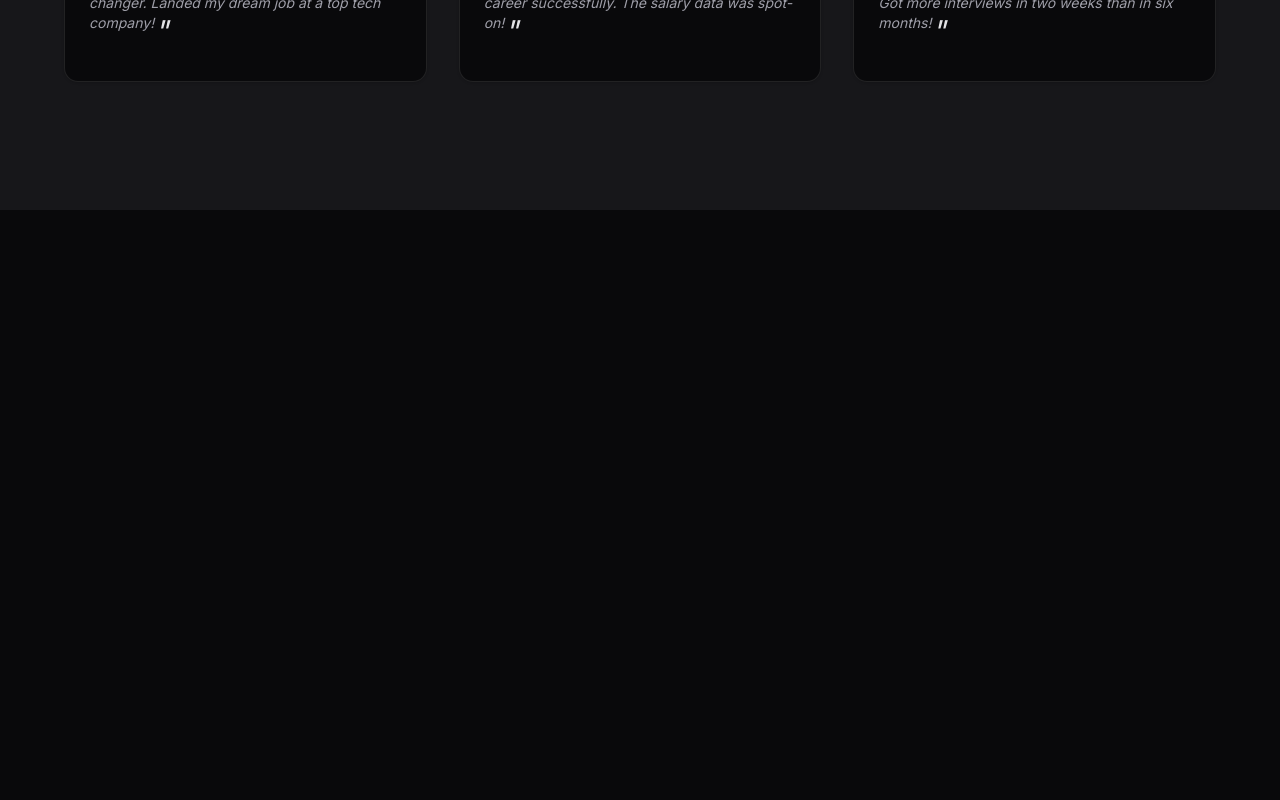
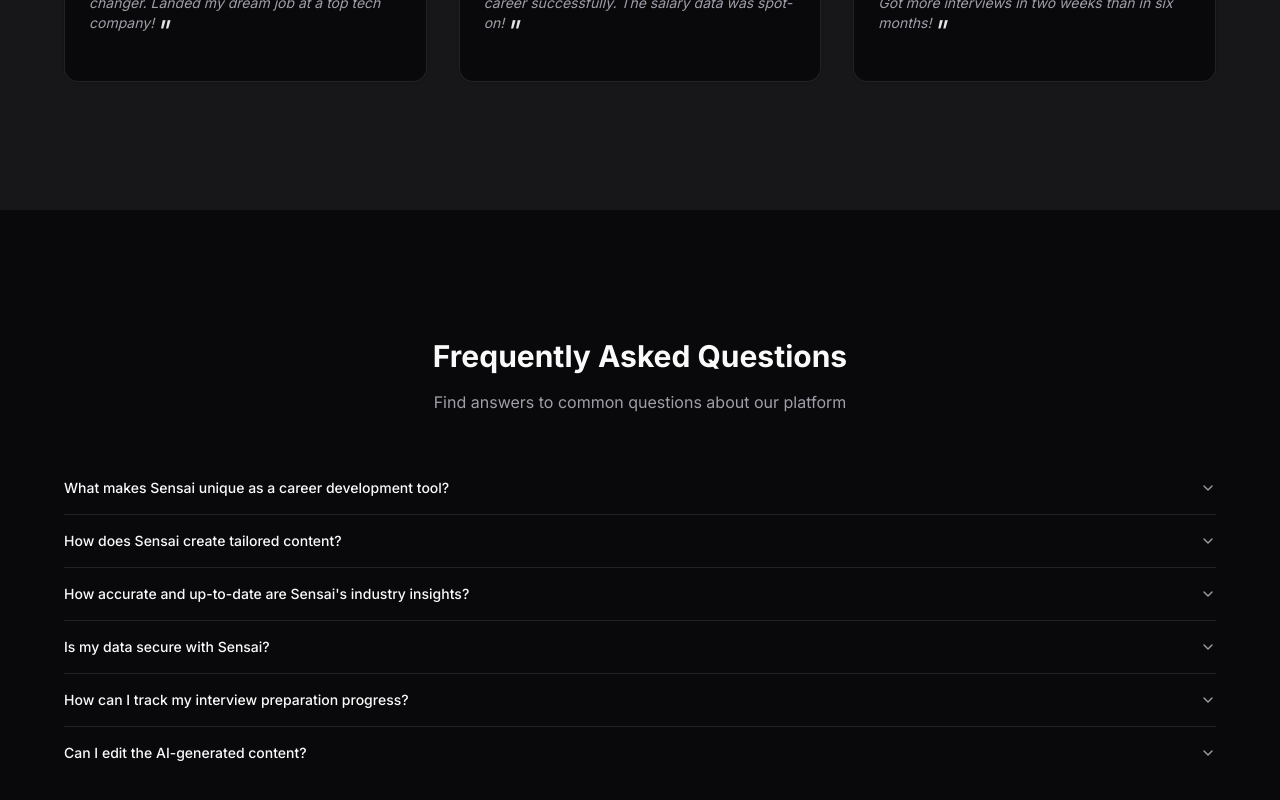
Before and after one commit to shrish98/prepwise, a Next.js app: page / in a window 1280 px wide. Shown: the part 3067-3867 px from the top of the page. Before the commit the page ends 3277 px from the top, so only its background shows below. Built offline with nearby package versions, Linux system fonts and the light colour scheme; no server answers.

Commit message:
add "faq" section

```diff
--- a/app/page.jsx
+++ b/app/page.jsx
@@ -7,6 +7,8 @@ import { BrainCircuit, Briefcase, LineChart, ScrollText } from "lucide-react";
 import { howItWorks } from "./data/howItWorks";
 import { testimonial } from "./data/testimonial";
 import Image from "next/image";
+import { Accordion, AccordionContent, AccordionItem, AccordionTrigger } from "@/components/ui/accordion";
+import { faqs } from "./data/faqs";
 
 
 export default function Home() {
@@ -136,6 +138,32 @@ export default function Home() {
                     </div>
 
                 </section>
+
+                <section className="w-full py-12 md:py-24 lg:py-32 bg-background">
+                    <div className="container mx-auto px-4 md:px-6 ">
+                        <div className="text-center max-w-3xl mx-auto mb-12">
+                            <h2 className="text-3xl font-bold mb-4">Frequently Asked Questions</h2>
+                            <p className="text-muted-foreground">
+                                Find answers to common questions about our platform
+                            </p>
+                        </div>
+                        <div className="max-w-6xl mx-auto w-full">
+                            <Accordion type="single" collapsible className="w-full">
+                                {faqs.map((faq, index) => {
+                                    return (
+                                        <AccordionItem key={index} value={`item-${index}`}>
+                                            <AccordionTrigger className="text-left">{faq.question}</AccordionTrigger>
+                                            <AccordionContent>
+                                                {faq.answer}
+                                            </AccordionContent>
+                                        </AccordionItem>
+                                    );
+                                })}
+                            </Accordion>
+                        </div>
+                    </div>
+
+                </section>
             </div >
         </div >
     );
```
